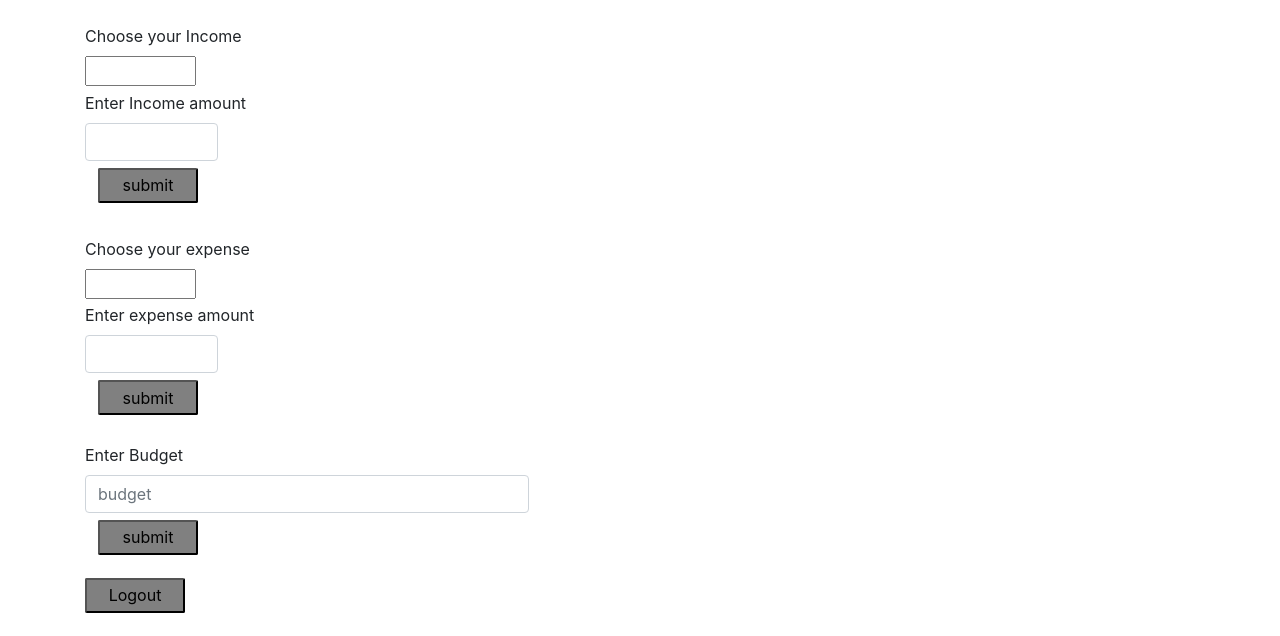
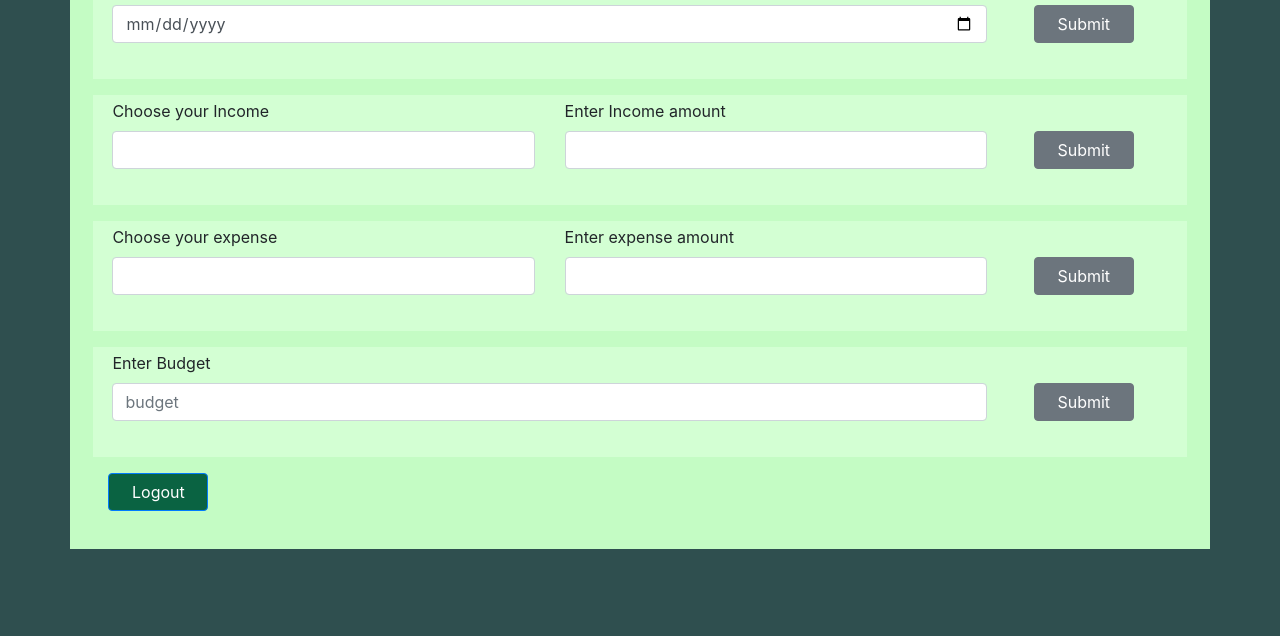
Before and after one commit to richachauhan59/group_project1, a plain HTML site: page home.html in a window 1280 px wide. Shown: the part 164-800 px from the top of the page. Drawn offline with nearby package versions, Linux system fonts and the light colour scheme.

Commit message:
home page form

```diff
--- a/home.html
+++ b/home.html
@@ -8,87 +8,70 @@
     <link rel="stylesheet" href="bootstrap-4.5.0-dist/css/bootstrap.min.css">
     <title>enter expense</title>
     <style>
-        #date {
-            width: 40%;
-            float: left;
-            margin-right: 1%;
-
-        }
-
-        #income,
-        #expense {
-            width: 10%;
-            /* margin: 1%; */
-        }
-
         button {
             width: 100px;
             background-color: gray;
             border-radius: 2px;
-            height: 35px;
-        }
-
-        #i_amount,
-        #e_amount {
-            width: 30%;
-        }
-
-        label {
-            margin-top: 1%;
-        }
-
-        .div1,
-        .budget {
-            width: 40%;
         }
     </style>
 </head>
 
-<body>
-    <div class="container mt-2">
+<body style="background-color: darkslategray;">
+    <div class="container mt-5" style="background-color: rgb(196, 252, 196); padding: 3%;">
         <form>
-            <h2 class="display-4">Enter your details</h2>
-            <label> Enter date here</label>
-            <div class="form-group">
-                <input type="date" class="form-control" id="date">
-                <button id="date_submit">submit</button>
+            <h2>Enter your details</h2>
+            <div class="form-group row" style="background-color: rgb(211, 255, 211); padding: 4px;">
+                <div class="col-10">
+                    <label> Enter date here</label>
+                    <input type="date" class="form-control" id="date">
+                </div>
+                <div class="col-2" style="padding: 32px;">
+                    <button class="btn btn-secondary" id="date_submit">Submit</button>
+                </div>
+            </div>
+
+            <div class="form-group row" style="background-color:rgb(211, 255, 211); padding: 4px;">
+                <div class="col-5">
+                    <label>Choose your Income</label>
+                    <input class="form-control" id="income">
+                </div>
+
+                <div class="div1 col-5">
+                    <label>Enter Income amount</label>
+                    <input class="form-control" id="i_amount" type="number">
+                </div>
+                <div class="col-2" style="padding: 32px;">
+                    <button class="btn btn-secondary" id="date_submit">Submit</button>
+                </div>
             </div>
 
 
-            <label>Choose your Income</label>
-            <div class="form-group">
-                <input id="income">
-                <div class="div1">
-                    <label>Enter Income amount</label>
-                    <input class="form-control" id="i_amount" type="number">
+            <div class="form-group row" style="background-color: rgb(211, 255, 211); padding: 4px;">
+                <div class="col-5">
+                    <label>Choose your expense</label>
+                    <input class="form-control" id="expense">
                 </div>
-                <div class="btn">
-                    <button id="date_submit">submit</button>
+                <div class="div1 col-5">
+                    <label>Enter expense amount</label>
+                    <input class="form-control" id="e_amount" type="number">
+                </div>
+                <div class="col-2" style="padding: 32px;">
+                    <button class="btn btn-secondary" id="date_submit">Submit</button>
                 </div>
             </div>
 
-            <label>Choose your expense</label>
-            <div class="form-group">
-                <input id="expense">
-                <div class="div1">
-                    <label>Enter expense amount</label>
-                    <input class="form-control" id="e_amount" type="number">
-                </div>
-                <div class="btn">
-                    <button id="date_submit">submit</button>
-                </div>
-            </div>
-            <div class="form-group">
-                <div class="budget">
+
+            <div class="form-group row" style="background-color: rgb(211, 255, 211); padding: 4px;">
+                <div class="budget col-10">
                     <label>Enter Budget</label>
                     <input class="form-control" id="budget" type="number" placeholder="budget">
                 </div>
 
-                <div class="btn">
-                    <button id="date_submit">submit</button>
+                <div class="col-2" style="padding: 32px;">
+                    <button class="btn btn-secondary" id="date_submit">Submit</button>
                 </div>
             </div>
-            <button>Logout</button>
+            <button class="btn btn-primary" style="background-color: #0a6342;">Logout</button>
         </form>
     </div>
 
```
